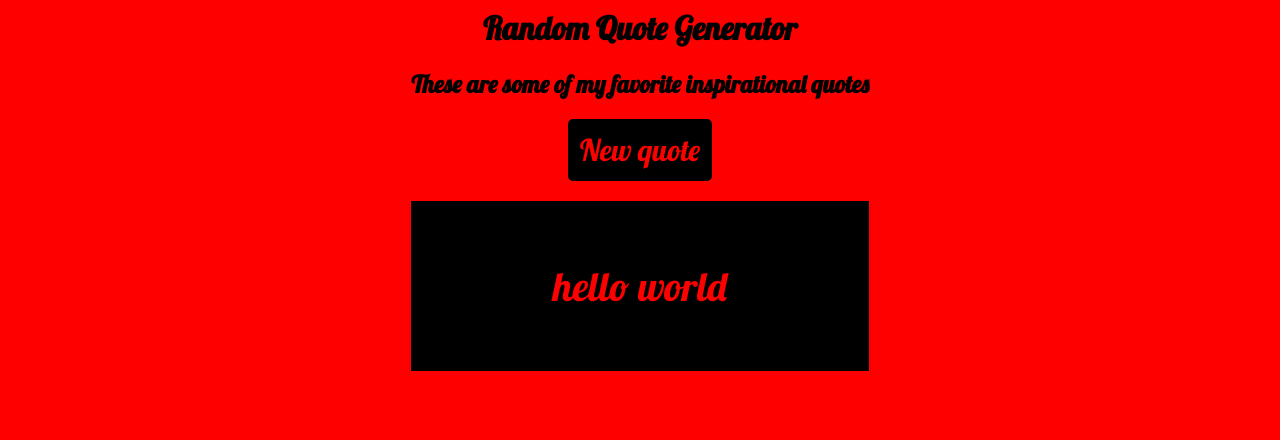
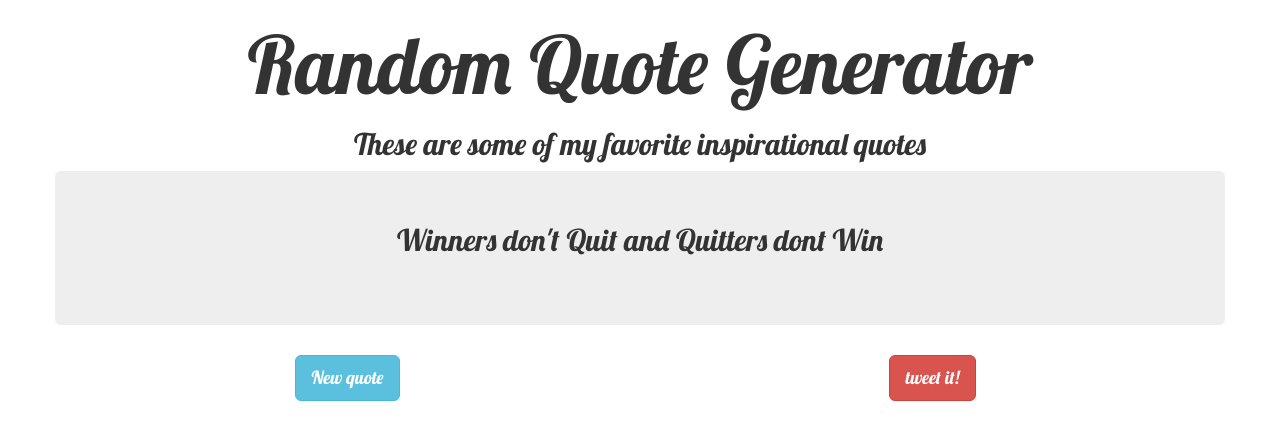
Before and after one commit to renx777/randomQuoteGenerator, a plain HTML site: page index.html in a window 1280 px wide. Drawn offline with nearby package versions, Linux system fonts and the light colour scheme.

Commit message:
added twiiter share button and styled the interface

```diff
--- a/index.html
+++ b/index.html
@@ -6,18 +6,39 @@
     <title>Random Quote Generator</title>
     <link href='https://fonts.googleapis.com/css?family=Lobster' rel='stylesheet' type='text/css'>
     <link rel="stylesheet" href="styles.css">
+    <link rel="stylesheet" href="https://maxcdn.bootstrapcdn.com/bootstrap/3.3.7/css/bootstrap.min.css" integrity="sha384-BVYiiSIFeK1dGmJRAkycuHAHRg32OmUcww7on3RYdg4Va+PmSTsz/K68vbdEjh4u" crossorigin="anonymous">
+    <script src="https://maxcdn.bootstrapcdn.com/bootstrap/3.3.7/js/bootstrap.min.js" integrity="sha384-Tc5IQib027qvyjSMfHjOMaLkfuWVxZxUPnCJA7l2mCWNIpG9mGCD8wGNIcPD7Txa" crossorigin="anonymous"></script>
     <script src="myjs.js"></script>
 </head>
 <body>
-    <h1>Random Quote Generator</h1>
-    <h2>These are some of my favorite inspirational quotes</h2>
-    <div class="wrapper">
-      <button onclick="ranq()">New quote</button>
+    <h1 id="title" class="custom-text">Random Quote Generator</h1>
+    <h2 class="custom-text">These are some of my favorite inspirational quotes</h2>
+
+  <div class="container">
+  <div class="row">
+    <div class="custom-text jumbotron" >
+      <p id="quotz">Winners don't Quit and Quitters dont Win</p>
+    </div>
+  </div>
+ </div>
+
+
+ <div class="custom-text container" class="wrapper">
+
+      <div class="row">
+        <div class="col-md-6 col-xs-6"><button class="btn btn-lg btn-info" onclick="ranq()">New quote</button></div>
+        <div class="col-md-6 col-xs-6"> <button class="btn btn-lg btn-danger" onclick="tweetIt()">tweet it! </button></div>
+      </div>
+
+
+
+
     </div>
 
-    <div class="quotes">
-      <p id="quotz">hello world</p>
 
-    </div>
+
+
+
+
 </body>
 </html>
--- a/myjs.js
+++ b/myjs.js
@@ -1,3 +1,5 @@
+
+
 function ranq(){
 
     var quotes=["You have to do something in your life that is honorable and not cowardly if you are to live in peace with yourself","The five S’s of sports training are: stamina, speed, strength, skill, and spirit; but the greatest of these is spirit","Winning takes talent, to repeat takes character","A champion is afraid of losing. Everyone else is afraid of winning","Nothing is black-and-white, except for winning and losing, and maybe that's why people gravitate to that so much.","Winning is only half of it. Having fun is the other half.","Winning is great, sure, but if you are really going to do something in life, the secret is learning how to lose. Nobody goes undefeated all the time. If you can pick up after a crushing defeat, and go on to win again, you are going to be a champion someday."
@@ -8,19 +10,20 @@ function ranq(){
      var ran=Math.floor(Math.random() * quotes.length);
 
      q=quotes[ran];
+     quote=q;
       quotzElement=document.getElementById("quotz");
       quotzElement.innerHTML=q;
      }
 
 
      function tweetIt () {
-       alert("hd")
-      var phrase = q;
+       var quote=document.getElementById("quotz").innerHTML;
+      var phrase = quote;
       var tweetUrl = 'https://twitter.com/share?text=' +
         encodeURIComponent(phrase) +
         '.' +
         '&url=' +
-        'http://www.cookbooktitlegenerator.com/';
+        'https://codepen.io/renx777/pen/OMWqWa';
 
       window.open(tweetUrl);
      }
--- a/styles.css
+++ b/styles.css
@@ -1,37 +1,28 @@
 body{
     background-color:red;
-    font-family:Lobster;
+
   }
 
-  h1{
+  #title{
+    font-size:80px;
+  }
+
+  .custom-text{
     text-align:center;
+    font-family:Lobster;
    }
   h2{
     text-align:center;
    }
   .wrapper {
       text-align: center;
+
   }
-  button{
-    font-size:30px;
-    border-radius:5px;
-    color:red;
-    background-color:black;
-    border:1px solid black;
-    padding:10px;
-    font-family:Lobster;
-    border: 2px dashed black;
-    }
 
 
-  button:hover {
-      background: red;
-      color: black;
-  }
-  button:focus {outline:0;}
 
-  .quotes{
-    width:33%;
+  #quotes{
+
     margin-right:auto;
     background-color:black;
    margin-left:auto;
@@ -42,5 +33,5 @@ body{
     text-align:center;
   }
   #quotz{
-    font-size:40px;
+    font-size:30px;
   }
```
Also changed, not shown: 1 other file.
